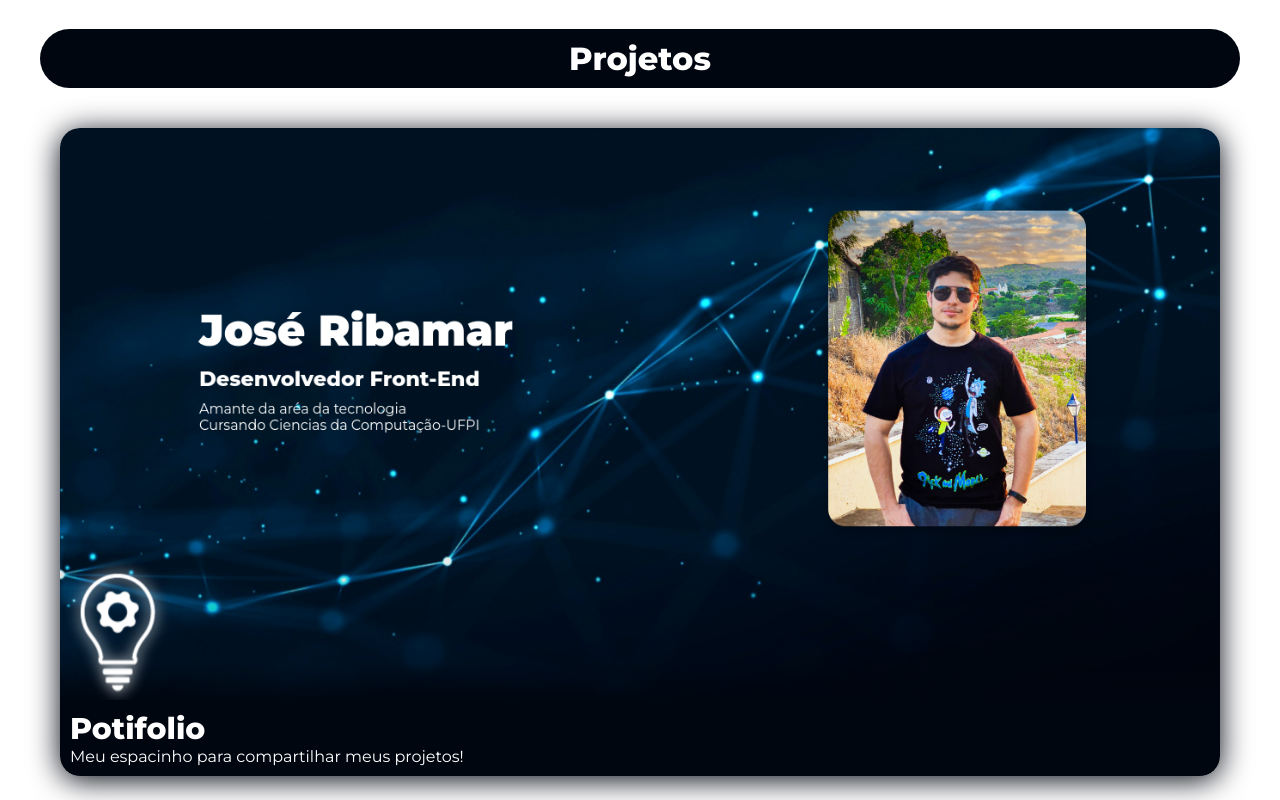
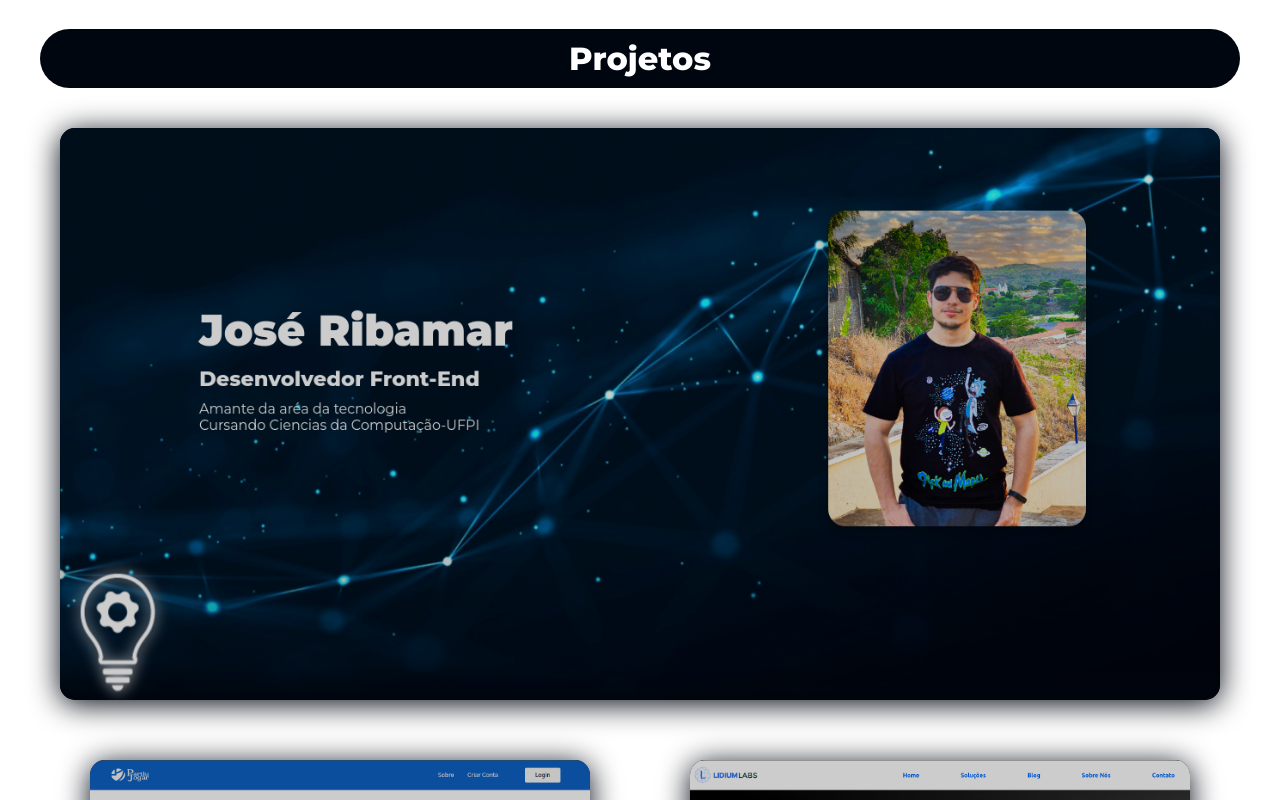
Before and after one commit to joseRibamar21/portifolio, a React (Vite) app: page / in a window 1280 px wide. Shown: the part 1860-2660 px from the top of the page. Built offline with nearby package versions, Linux system fonts and the light colour scheme.

Commit message:
mudado os cards

```diff
--- a/src/components/Moleculas/CardProject/index.jsx
+++ b/src/components/Moleculas/CardProject/index.jsx
@@ -15,18 +15,19 @@ export default function CardProduct({ title, subtitle, colorText, image }) {
 
     return (
         <div className={style.card}>
-            <img src={image}/>
+
+            <img src={image} className={style.img}/>
             {/* <div style={{
                 background: `rgba(255, 255, 255, 0) linear-gradient(to bottom, rgba(${list[0]}, ${list[1]}, ${list[2]}, 0) 10%, rgba(${list[0]}, ${list[1]}, ${list[2]}, 0.1) 40%, rgba(${list[0]}, ${list[1]}, ${list[2]}, 0.3) 75%, rgba(${list[0]}, ${list[1]}, ${list[2]}, 1) 100%) repeat scroll 0 0`,
                 position: "relative",
                 marginTop: "-50px",
                 height: "50px",
             }}></div> */}
-            <div className={style.cardBottom} >
-                <h4 style={styleText}>
+            <div >
+                <h4 >
                     {title}
                 </h4>
-                <p style={styleText}>
+                <p >
                     {subtitle}
                 </p>
             </div>
--- a/src/components/Moleculas/CardProject/style.module.scss
+++ b/src/components/Moleculas/CardProject/style.module.scss
@@ -1,48 +1,50 @@
 .card {
     display: flex;
     flex-direction: column;
+    position: relative;
     margin: 20px;
     border-radius: 20px;
     box-shadow: 0 4px 30px #000610;
-    background-color: transparent;
+    border-radius: 15px;
 
-    overflow: hidden;
-
-    img {
+    .img {
+        position: relative;
         width: 100%;
-        border-radius: 15px 15px 0px 0px;
-        transform-origin: 65% 75%;
-        transition: transform 1s, filter .5s ease-out;
+        z-index: 9;
+        border-radius: 15px ;
+        transition: transform .5s ease-in-out;
+        transform: scale(1);
+        transform-origin: 0 0;
+        filter: brightness(80%);
     }
 
-    img:hover {
-        transform: scale(1.2);
+    .img:hover,active {
+        filter: brightness(100%);
+        transform: scale(1) translateY(-100%);
     }
-}
+
+    div {
+        display: flex;
+        flex: 1;
+        position: absolute;
+        flex-direction: column;
+        background-color: #000610;
+        width: 100%;
+        height: 100%;
+        border-radius: 15px ;
+        padding: 10px;
+
+        h4 {
+            color: white;
+            font-size: 30px;
+        }
+
+        p {
+            color: white;
+        }
 
 
-.cardBottom {
-    display: flex;
-    flex: 1;
-    flex-direction: column;
-    background-color: #000610;
-    width: 100%;
-
-    border-radius: 0px 0px 10px 10px;
-    padding: 10px;
-
-    h4 {
-        color: black;
-        font-size: 30px;
     }
 
-    ul {
-        padding-left: 20px;
-        padding-top: 20px;
-        color: black;
-    }
 
-    li {
-        margin: 10px;
-    }
 }
```
